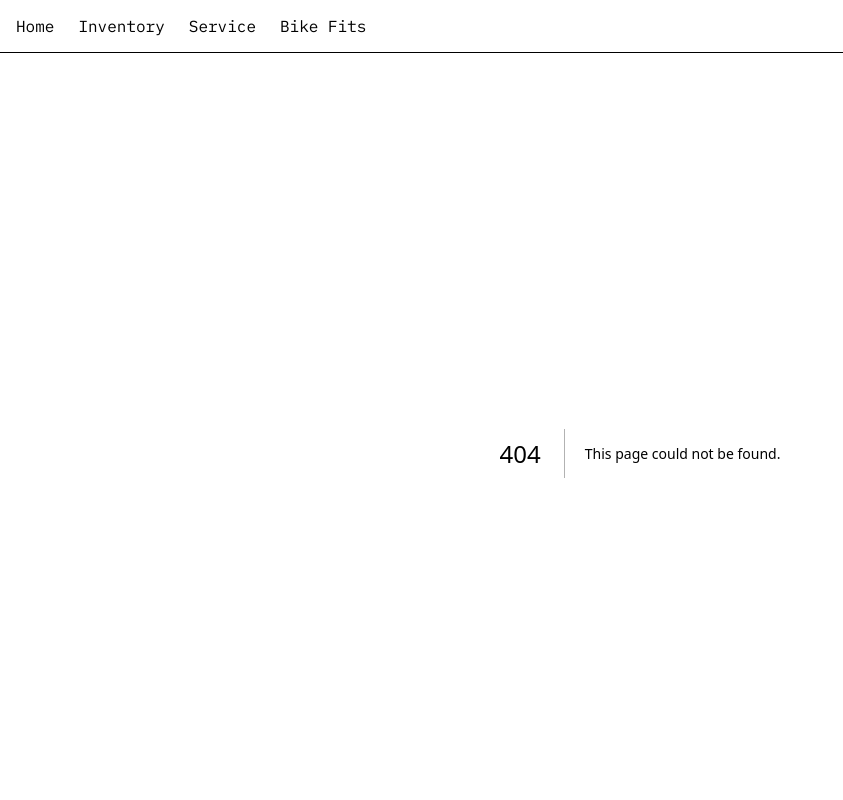
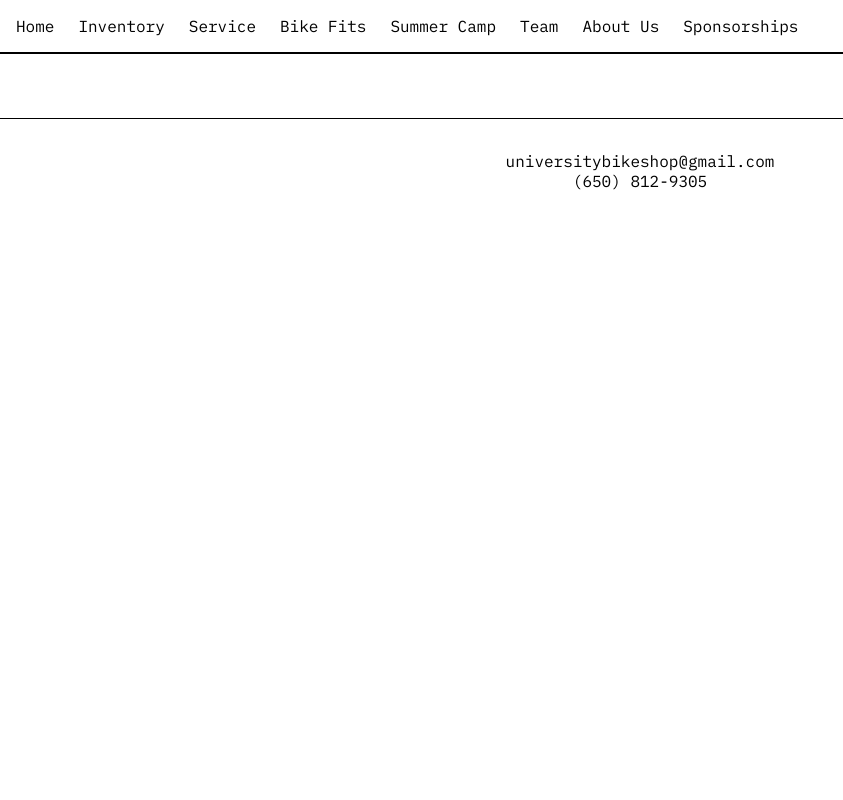
Before and after one commit to neuropathogens/university-bike-shop, a Next.js app: page /summer-camp in a window 1280 px wide. Before the commit this address had no page. Shown: the top 800 px of the page, without its empty margins (0-843 px from the left). Built offline with nearby package versions, Linux system fonts and the light colour scheme.

Commit message:
Add Summer Camp, Team, About Us, and Sponsorships tabs
Empty placeholder pages, matching the Bike Fits pattern — real
containers with the right id, no copy yet.

Co-Authored-By: Claude Sonnet 5 <noreply@anthropic.com>

```diff
--- /dev/null
+++ b/app/about-us/page.tsx
@@ -0,0 +1,3 @@
+export default function AboutUs() {
+  return <section id="about-us"></section>;
+}
--- /dev/null
+++ b/app/sponsorships/page.tsx
@@ -0,0 +1,3 @@
+export default function Sponsorships() {
+  return <section id="sponsorships"></section>;
+}
--- /dev/null
+++ b/app/summer-camp/page.tsx
@@ -0,0 +1,5 @@
+import SummerCamp from "@/components/SummerCamp";
+
+export default function SummerCampPage() {
+  return <SummerCamp />;
+}
--- /dev/null
+++ b/app/team/page.tsx
@@ -0,0 +1,3 @@
+export default function Team() {
+  return <section id="team"></section>;
+}
--- a/components/Nav.tsx
+++ b/components/Nav.tsx
@@ -8,6 +8,10 @@ export default function Nav() {
       <Link href="/inventory">Inventory</Link>
       <Link href="/service">Service</Link>
       <Link href="/bike-fits">Bike Fits</Link>
+      <Link href="/summer-camp">Summer Camp</Link>
+      <Link href="/team">Team</Link>
+      <Link href="/about-us">About Us</Link>
+      <Link href="/sponsorships">Sponsorships</Link>
     </nav>
   );
 }
```
